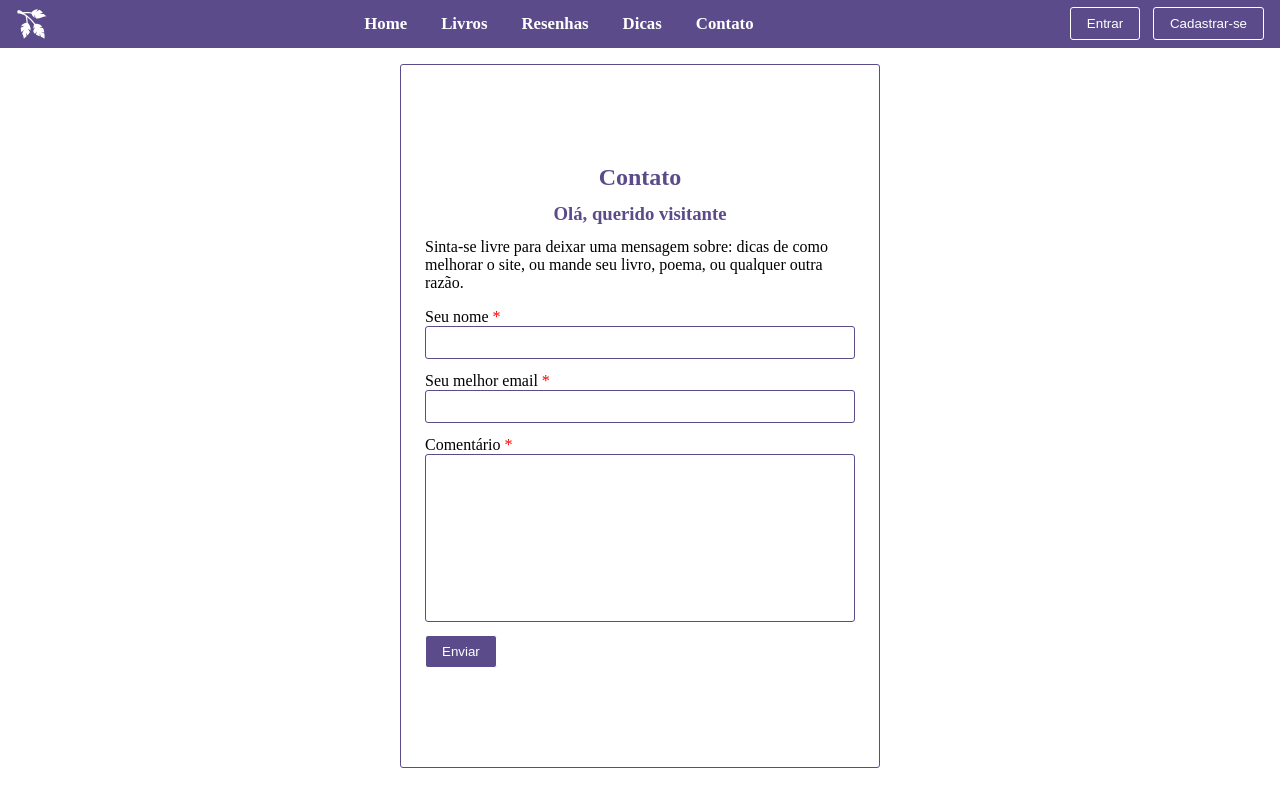
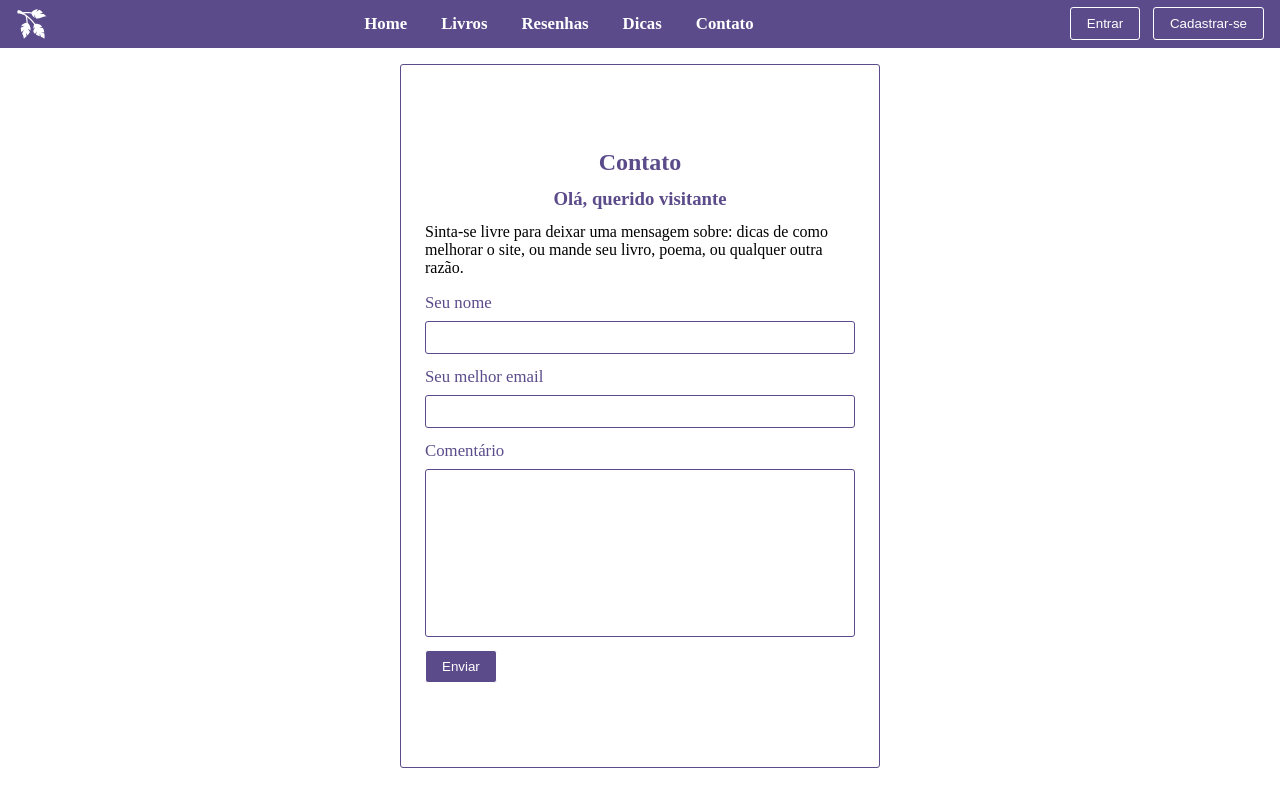
Before and after one commit to LessaApolinario/front-end-biblioteca, a React (Vite) app in the folder library-ifal/: page /contact in a window 1280 px wide. Built offline with nearby package versions, Linux system fonts and the light colour scheme.

Commit message:
Refactor comments page to use hooks

```diff
--- a/library-ifal/src/ui/pages/CommentsPage.tsx
+++ b/library-ifal/src/ui/pages/CommentsPage.tsx
@@ -1,64 +1,89 @@
-import { useContext, useRef } from 'react'
-import { useNavigate } from 'react-router-dom';
+import { createRef, useRef } from 'react'
+import { useNavigate } from 'react-router-dom'
 
 import { GiTreeBranch } from 'react-icons/gi'
 
-import Button from '../components/Button';
-import Header from "../components/Header";
-
-import { AuthCTX } from '../contexts/AuthCTX';
-
 import styles from '../styles/pages/CommentsPage.module.scss'
 
-import CommentService from '../../services/CommentService';
-import Comment from '../../core/domain/models/Comment';
+import Button from '../components/Button'
+import Header from '../components/Header'
+import CommentService from '../../services/CommentService'
+import Comment from '../../core/domain/models/Comment'
+import Label from '../components/Label'
+import Input from '../components/Input'
+import FlexWrapper from '../components/FlexWrapper'
+import TextArea from '../components/TextArea'
 
+import { useAuth } from '../../hooks/useAuth'
+import { useFields } from '../../hooks/useFields'
+import { useNotifications } from '../../hooks/useNotifications'
 
 function CommentsPage() {
+  const { isAuthenticated, logout } = useAuth()
+  const { validateAllInputs, validateTextArea } = useFields()
+  const { notifySuccess, notifyError } = useNotifications()
   const formRef = useRef<HTMLFormElement>(null)
-  const nameRef = useRef<HTMLInputElement>(null)
-  const emailRef = useRef<HTMLInputElement>(null)
-  const commentRef = useRef<HTMLTextAreaElement>(null)
+  const nameRef = createRef<HTMLInputElement>()
+  const emailRef = createRef<HTMLInputElement>()
+  const commentRef = createRef<HTMLTextAreaElement>()
   const navigate = useNavigate()
-  const authCTX = useContext(AuthCTX)
 
-  const handleSubmit = async (event: React.FormEvent) => {
-    event.preventDefault()
-    let name = nameRef.current?.value
-    let email = emailRef.current?.value
-    let comment = commentRef.current?.value
-
-    if (
-      !name || !email || !comment ||
-      !nameRef.current || !emailRef.current || !commentRef.current
-    ) {
-      return
-    }
+  async function createComment() {
+    const name = nameRef.current?.value
+    const email = emailRef.current?.value
+    const comment = commentRef.current?.value
 
     const newComment = new Comment()
     newComment.name = name
     newComment.email = email
     newComment.comment = comment
 
-    const commentService = new CommentService()
-    await commentService.create(newComment)
+    try {
+      const commentService = new CommentService()
+      await commentService.create(newComment)
+      notifySuccess('Comentário criado com sucesso!')
+    } catch (error: any) {
+      notifyError('Falha ao criar comentário')
+    }
+  }
 
-    nameRef.current.value = ''
-    emailRef.current.value = ''
-    commentRef.current.value = ''
+  function clearFields() {
+    const nameInput = nameRef.current
+    const emailInput = emailRef.current
+    const commentTextArea = commentRef.current
+
+    if (nameInput && emailInput && commentTextArea) {
+      nameInput.value = ''
+      emailInput.value = ''
+      commentTextArea.value = ''
+    }
+  }
+
+  const handleSubmit = async (event: React.FormEvent) => {
+    event.preventDefault()
+    const nameInput = nameRef.current
+    const emailInput = emailRef.current
+    const commentTextArea = commentRef.current
+
+    validateAllInputs([
+      nameInput,
+      emailInput,
+    ])
+    validateTextArea(commentTextArea)
+
+    await createComment()
+
+    clearFields()
   }
 
   const renderButtons = () => {
-    const storagedUser = localStorage.getItem('user')
-    const storagedToken = localStorage.getItem('token')
-
-    if (storagedUser && storagedToken) {
+    if (isAuthenticated) {
       return (
         <Button
           type='button'
           btnType='secondary'
           onClick={() => {
-            authCTX.logout()
+            logout()
             navigate(-1)
           }}
         >
@@ -104,9 +129,9 @@ function CommentsPage() {
         </div>
       </Header>
 
-      <div className={styles.flexWrapper}>
-        <div className={styles.presentation}>
-          <div className={styles.box}>
+      <FlexWrapper className={styles.flexWrapper} orientation={'column'}>
+        <FlexWrapper className={styles.presentation} orientation={'column'}>
+          <FlexWrapper className={styles.box} orientation={'column'}>
             <h2>Contato</h2>
             <h3>Olá, querido visitante</h3>
 
@@ -114,28 +139,39 @@ function CommentsPage() {
               Sinta-se livre para deixar uma mensagem sobre: dicas de como melhorar o site, ou mande seu livro, poema,
               ou qualquer outra razão.
             </p>
-          </div>
+          </FlexWrapper>
 
-          <form action="#" className={styles.form} onSubmit={handleSubmit} ref={formRef}>
-            <div className={styles.name}>
-              <label>Seu nome <span>*</span></label>
-              <input type="text" ref={nameRef} />
-            </div>
+          <form action='#' className={styles.form} onSubmit={handleSubmit} ref={formRef}>
+            <FlexWrapper className={styles.name} orientation={'column'}>
+              <Label text={'Seu nome'} />
+              <Input
+                type={'text'}
+                name={'nome'}
+                ref={nameRef} />
+            </FlexWrapper>
 
-            <div className={styles.email}>
-              <label>Seu melhor email <span>*</span></label>
-              <input type="email" ref={emailRef} />
-            </div>
+            <FlexWrapper className={styles.email} orientation={'column'}>
+              <Label text={'Seu melhor email'} />
+              <Input
+                type={'email'}
+                name={'email'}
+                ref={emailRef} />
+            </FlexWrapper>
 
-            <div className={styles.comment}>
-              <label>Comentário <span>*</span></label>
-              <textarea cols={30} rows={10} ref={commentRef}></textarea>
-            </div>
+            <FlexWrapper className={styles.comment} orientation={'column'}>
+              <Label text={'Comentário'} />
+              <TextArea
+                id={'commentTextArea'}
+                cols={30}
+                rows={10}
+                name={'comentário'}
+                ref={commentRef}></TextArea>
+            </FlexWrapper>
 
             <Button type='submit' btnType='secondary'>Enviar</Button>
           </form>
-        </div>
-      </div>
+        </FlexWrapper>
+      </FlexWrapper>
     </div>
   )
 }
```
